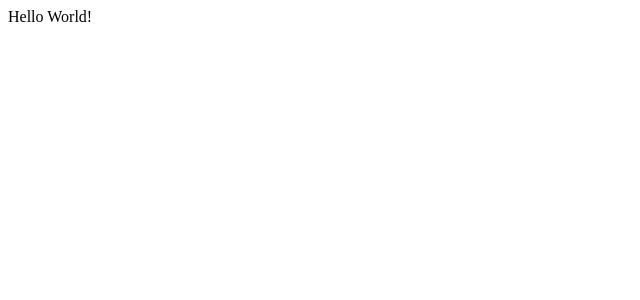
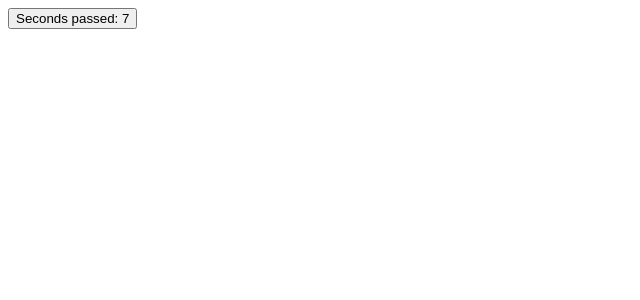
Before and after one commit to MatejBransky/starter-react-with-mobx, a React (Vite) app: page / in a window 1280 px wide. Shown: the top 300 px of the page, without its empty margins (0-640 px from the left). Built offline with nearby package versions, Linux system fonts and the light colour scheme.

Commit message:
add MobX

```diff
--- a/package.json
+++ b/package.json
@@ -32,6 +32,8 @@
     "typescript": "^3.3.3333"
   },
   "dependencies": {
+    "mobx": "^5.9.0",
+    "mobx-react-lite": "^1.1.0",
     "react": "^16.8.3",
     "react-dom": "^16.8.3"
   }
--- a/src/index.tsx
+++ b/src/index.tsx
@@ -1,4 +1,39 @@
 import React from 'react';
 import { render } from 'react-dom';
+import { observable, action } from 'mobx';
+import { observer } from 'mobx-react-lite';
 
-render(<div>Hello World!</div>, document.getElementById('app'));
+type AppStateInterface = {
+  timer: number;
+  reset: () => void;
+};
+
+class AppState implements AppStateInterface {
+  @observable timer = 0;
+
+  constructor() {
+    setInterval(() => {
+      this.timer += 1;
+    }, 1000);
+  }
+
+  @action.bound
+  reset() {
+    this.timer = 0;
+  }
+}
+
+type Props = {
+  appState: AppStateInterface;
+};
+
+const TimerView = observer(({ appState }: Props) => (
+  <button onClick={appState.reset}>Seconds passed: {appState.timer}</button>
+));
+
+render(
+  <div>
+    <TimerView appState={new AppState()} />
+  </div>,
+  document.getElementById('app')
+);
--- a/tsconfig.json
+++ b/tsconfig.json
@@ -44,7 +44,7 @@
     // "typeRoots": [],                       /* List of folders to include type definitions from. */
     // "types": [],                           /* Type declaration files to be included in compilation. */
     // "allowSyntheticDefaultImports": true,  /* Allow default imports from modules with no default export. This does not affect code emit, just typechecking. */
-    "esModuleInterop": true /* Enables emit interoperability between CommonJS and ES Modules via creation of namespace objects for all imports. Implies 'allowSyntheticDefaultImports'. */
+    "esModuleInterop": true /* Enables emit interoperability between CommonJS and ES Modules via creation of namespace objects for all imports. Implies 'allowSyntheticDefaultImports'. */,
     // "preserveSymlinks": true,              /* Do not resolve the real path of symlinks. */
 
     /* Source Map Options */
@@ -54,7 +54,7 @@
     // "inlineSources": true,                 /* Emit the source alongside the sourcemaps within a single file; requires '--inlineSourceMap' or '--sourceMap' to be set. */
 
     /* Experimental Options */
-    // "experimentalDecorators": true,        /* Enables experimental support for ES7 decorators. */
+    "experimentalDecorators": true /* Enables experimental support for ES7 decorators. */
     // "emitDecoratorMetadata": true,         /* Enables experimental support for emitting type metadata for decorators. */
   },
   "exclude": [
```
Also changed, not shown: .eslintrc.js.
